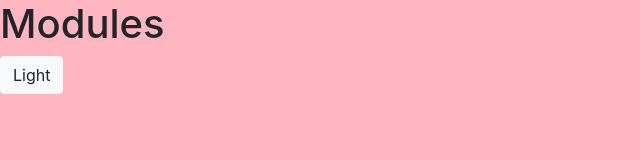
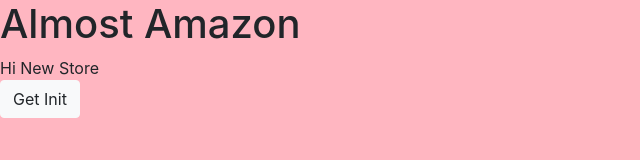
Before and after one commit to mariabrock/intro-to-modules, a plain HTML site: page index.html in a window 1280 px wide. Shown: the whole page, without its empty margins (0-640 px from the left). Drawn offline with nearby package versions, Linux system fonts and the light colour scheme.

Commit message:
wired up store component

```diff
--- a/index.html
+++ b/index.html
@@ -4,16 +4,21 @@
     <meta charset="utf-8">
     <meta name="viewport" content="width=device-width, initial-scale=1, shrink-to-fit=no">
     <link rel="stylesheet" href="https://stackpath.bootstrapcdn.com/bootstrap/4.3.1/css/bootstrap.min.css" integrity="sha384-ggOyR0iXCbMQv3Xipma34MD+dH/1fQ784/j6cY/iJTQUOhcWr7x9JvoRxT2MZw1T" crossorigin="anonymous">
-    <link rel="stylesheet" href="./main.css">
+    <link rel="stylesheet" href="./styles/main.css">
     <title>Intro to Modules</title>
   </head>
   <body>
-    <h1>Modules</h1>
-    <button type="button" class="btn btn-light">Light</button>
+    <h1 class="title">Almost Amazon</h1>
+    <div class="row">
+        <div id="store-container" class="col-6"></div>
+        <div id="cart-container" class="col-6"></div>
+    </div>
+    <button type="button" class="btn btn-light">Get Init</button>
+
 
     <script src="https://code.jquery.com/jquery-3.3.1.slim.min.js" integrity="sha384-q8i/X+965DzO0rT7abK41JStQIAqVgRVzpbzo5smXKp4YfRvH+8abtTE1Pi6jizo" crossorigin="anonymous"></script>
     <script src="https://cdnjs.cloudflare.com/ajax/libs/popper.js/1.14.7/umd/popper.min.js" integrity="sha384-UO2eT0CpHqdSJQ6hJty5KVphtPhzWj9WO1clHTMGa3JDZwrnQq4sF86dIHNDz0W1" crossorigin="anonymous"></script>
     <script src="https://stackpath.bootstrapcdn.com/bootstrap/4.3.1/js/bootstrap.min.js" integrity="sha384-JjSmVgyd0p3pXB1rRibZUAYoIIy6OrQ6VrjIEaFf/nJGzIxFDsf4x0xIM+B07jRM" crossorigin="anonymous"></script>
-    <script src='./main.js'></script>
+    <script type="module" src='./javascripts/main.js'></script>
   </body>
 </html>
--- /dev/null
+++ b/javascripts/components/store.js
@@ -0,0 +1,12 @@
+const printToDom = (divId, toPrint) => {
+    const selectedDiv = document.getElementById(divId);
+    selectedDiv.innerHTML = toPrint;
+};
+
+const makeStore = () => {
+    const domString = 'Hi New Store';
+    printToDom('store-container', domString);
+};
+
+export default { makeStore };
+//export default { makeStore: makeStore };
--- /dev/null
+++ b/javascripts/main.js
@@ -0,0 +1,11 @@
+console.log("A thing.")
+
+import store from './components/store.js';
+
+const init =() => {  // this is PAGE LOADs
+    // do stuff
+    //display the store component
+    store.makeStore();
+};
+
+init();
--- a/main.js
+++ /dev/null
@@ -1 +0,0 @@
-console.log("A thing.")
```
Also changed, not shown: styles/main.css (renamed from main.css).
